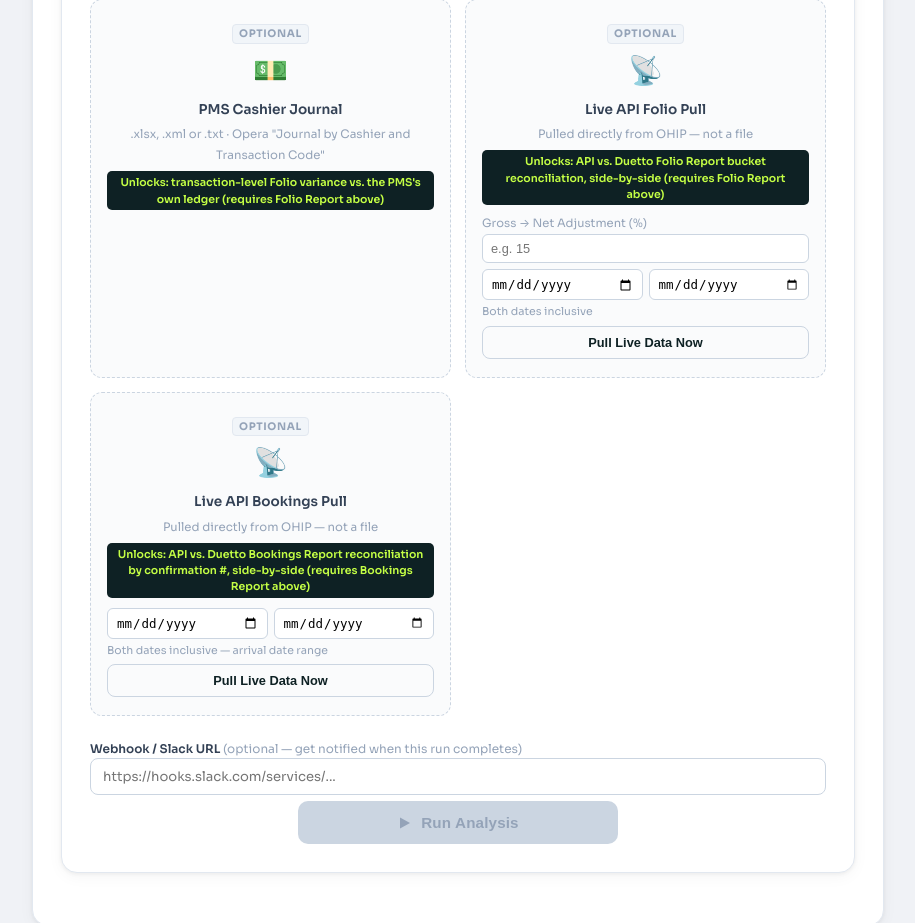
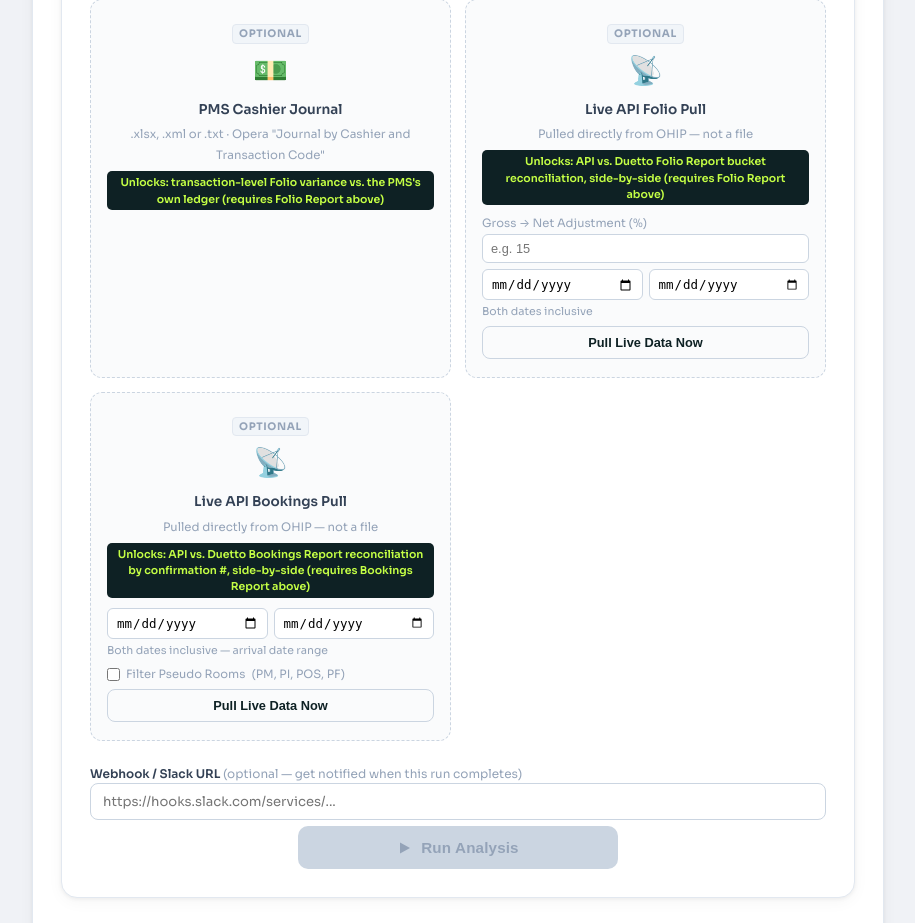
Before and after one commit to tylerlinton-png/Data-Quality-Tool-, a Flask app: page / in a window 1280 px wide. Shown: the part 2259-3182 px from the top of the page, without its empty margins (182-1097 px from the left). Run offline with Flask 3, Linux system fonts and the light colour scheme; data that the repository does not hold is empty.

Commit message:
Add opt-in Pseudo Room filter to API Bookings Comparison
Live OHIP reservations pulls include pseudo/PM room types (PM, PI, POS, PF)
that Duetto's Bookings Report already excludes, showing up as false api_only
discrepancies. Adds a toggle (default off) to filter both sides before
matching, without touching the raw pull/download.

```diff
--- a/app.py
+++ b/app.py
@@ -662,7 +662,18 @@ def analyze_api_folio_variance(api_records, folio_df, adjustment_percent=0.0, to
     }
 
 
-def analyze_api_bookings_variance(api_records, res_df, tolerance=1.0):
+# Pseudo/PM room type codes specific to the API Bookings Comparison — per
+# Nicolas, distinct from PSEUDO_ROOM_TYPES_ORACLE used elsewhere (no PS/PSE,
+# adds PF). Filtering is opt-in via a UI toggle, not automatic — some analysts
+# want to see the raw discrepancies pseudo rooms cause, others don't.
+BOOKINGS_PSEUDO_ROOM_CODES = {'PM', 'PI', 'POS', 'PF'}
+
+
+def _is_bookings_pseudo_room(room_type) -> bool:
+    return str(room_type or '').strip().upper() in BOOKINGS_PSEUDO_ROOM_CODES
+
+
+def analyze_api_bookings_variance(api_records, res_df, tolerance=1.0, filter_pseudo_rooms=False):
     """
     Reservation-level reconciliation between a live OHIP reservations pull and
     Duetto's own Bookings Report, joined on confirmation number — OHIP's
@@ -673,6 +684,13 @@ def analyze_api_bookings_variance(api_records, res_df, tolerance=1.0):
     Each side is one row per reservation here — if a reservation has multiple
     room-stay lines this treats only the first/flattened one, same known
     limitation as the rest of the reservations Browse Data view.
+
+    filter_pseudo_rooms: opt-in toggle. Duetto's Bookings Report may already
+    exclude pseudo/PM room types (PM, PI, POS, PF) while the live OHIP pull
+    does not — when on, both sides are filtered before matching so pseudo
+    rooms don't show up as false api_only discrepancies. The raw pull/download
+    elsewhere in the app is never touched by this — filtering is local to this
+    comparison only.
     """
     if res_df is None or not api_records:
         return None
@@ -686,8 +704,11 @@ def analyze_api_bookings_variance(api_records, res_df, tolerance=1.0):
     rate_col  = next((c for c in res_df.columns if c.upper() in ('RATE_AMOUNT', 'RATE', 'ADR')), None)
     date_col  = next((c for c in res_df.columns if 'STAY_DATE' in c.upper() or c.upper() == 'DATE'), None)
     status_col = next((c for c in res_df.columns if c.upper() in ('RESERVATION_STATUS', 'STATUS', 'SHORT_RESV_STATUS')), None)
+    duetto_room_type_col = next((c for c in res_df.columns if 'ROOM_TYPE' in c.upper() or 'ROOM_CATEGORY' in c.upper()), None)
 
     duetto = res_df.copy()
+    if filter_pseudo_rooms and duetto_room_type_col:
+        duetto = duetto[~duetto[duetto_room_type_col].apply(_is_bookings_pseudo_room)]
     duetto['_CONF']  = duetto[conf_col].astype(str).str.strip()
     duetto['_ROOMS'] = pd.to_numeric(duetto[rooms_col], errors='coerce').fillna(0) if rooms_col else 1
     duetto['_RATE']  = pd.to_numeric(duetto[rate_col], errors='coerce').fillna(0) if rate_col else 0.0
@@ -703,6 +724,8 @@ def analyze_api_bookings_variance(api_records, res_df, tolerance=1.0):
     for r in api_records:
         conf = str(r.get('_confirmationNo') or '').strip()
         if not conf:
+            continue
+        if filter_pseudo_rooms and _is_bookings_pseudo_room(r.get('roomStay.roomType')):
             continue
         rooms = r.get('roomStay.numberOfRooms')
         try:
@@ -763,6 +786,7 @@ def analyze_api_bookings_variance(api_records, res_df, tolerance=1.0):
 
     return {
         'status': 'ok',
+        'filter_pseudo_rooms': filter_pseudo_rooms,
         'matched_count': matched_count,
         'mismatch_count': mismatch_count,
         'api_only_count': api_only_count,
@@ -2201,7 +2225,7 @@ def classify_revenue(row, res_df, folio_analysis=None):
 def run_analysis(dva_raw, res_raw, folio_raw=None, arrivals_raw=None, arrivals_filename='',
                   arrivals_df=None, cashier_journal_raw=None, cashier_journal_filename='',
                   api_folio_records=None, api_folio_adjustment_percent=0.0,
-                  api_bookings_records=None):
+                  api_bookings_records=None, api_bookings_filter_pseudo_rooms=False):
     """
     arrivals_df: pass a pre-built DataFrame (e.g. from a live Oracle OHIP fetch)
     to bypass file parsing entirely. Takes priority over arrivals_raw.
@@ -2245,7 +2269,8 @@ def run_analysis(dva_raw, res_raw, folio_raw=None, arrivals_raw=None, arrivals_f
     api_bookings_variance = None
     if api_bookings_records and res_df is not None:
         try:
-            api_bookings_variance = analyze_api_bookings_variance(api_bookings_records, res_df)
+            api_bookings_variance = analyze_api_bookings_variance(
+                api_bookings_records, res_df, filter_pseudo_rooms=api_bookings_filter_pseudo_rooms)
         except Exception as e:
             api_bookings_variance = {'status': 'error', 'message': str(e)}
     elif api_bookings_records and res_df is None:
@@ -2987,13 +3012,15 @@ def analyze():
         except (ValueError, TypeError):
             api_folio_adjustment_percent = 0.0
         api_bookings_records = json.loads(api_bookings_records_file.read()) if api_bookings_records_file else None
+        api_bookings_filter_pseudo_rooms = (request.form.get('api_bookings_filter_pseudo_rooms') or '').lower() == 'true'
 
         result     = run_analysis(dva_raw, res_raw, folio_raw, arrivals_raw, arrivals_filename,
                                    cashier_journal_raw=cashier_journal_raw,
                                    cashier_journal_filename=cashier_journal_filename,
                                    api_folio_records=api_folio_records,
                                    api_folio_adjustment_percent=api_folio_adjustment_percent,
-                                   api_bookings_records=api_bookings_records)
+                                   api_bookings_records=api_bookings_records,
+                                   api_bookings_filter_pseudo_rooms=api_bookings_filter_pseudo_rooms)
 
         if result.get('no_dva'):
             result['xlsx_b64'] = None
--- a/templates/index.html
+++ b/templates/index.html
@@ -1220,6 +1220,10 @@
             <input type="date" id="api-bookings-pull-end" title="End date (inclusive)" style="flex:1;padding:6px 8px;font-size:.78rem;border:1px solid var(--border-mid);border-radius:6px"/>
           </div>
           <div style="font-size:.68rem;color:var(--muted);margin-top:3px">Both dates inclusive — arrival date range</div>
+          <label style="display:flex;align-items:center;gap:6px;margin-top:8px;font-size:.72rem;color:var(--muted);cursor:pointer">
+            <input type="checkbox" id="api-bookings-filter-pseudo-rooms"/>
+            Filter Pseudo Rooms <span style="font-weight:400">(PM, PI, POS, PF)</span>
+          </label>
           <button type="button" class="oracle-test-btn" id="api-bookings-pull-btn" style="width:100%;margin-top:6px;background:transparent;color:var(--duetto-dark);border:1px solid var(--border-mid)">
             Pull Live Data Now
           </button>
@@ -2427,6 +2431,7 @@
     if (_lastBookingsPull) {
       const bookingsBlob = new Blob([JSON.stringify(_lastBookingsPull.records)], { type: 'application/json' });
       fd.append('api_bookings_records', bookingsBlob, 'api_bookings_records.json');
+      fd.append('api_bookings_filter_pseudo_rooms', document.getElementById('api-bookings-filter-pseudo-rooms').checked ? 'true' : 'false');
     }
 
     const webhookUrl = document.getElementById('webhook-url').value.trim();
@@ -2947,8 +2952,12 @@
         </table>
       </div></div>`;
 
+    const pseudoNote = v.filter_pseudo_rooms
+      ? 'pseudo rooms (PM, PI, POS, PF) filtered from both sides'
+      : 'pseudo rooms not filtered — toggle on before pulling to exclude PM/PI/POS/PF';
+
     content.innerHTML = `
-      <div class="section-label">API Bookings Pull vs. Duetto Bookings Report <span style="font-weight:400;color:var(--muted);text-transform:none;letter-spacing:0">(joined by confirmation #)</span></div>
+      <div class="section-label">API Bookings Pull vs. Duetto Bookings Report <span style="font-weight:400;color:var(--muted);text-transform:none;letter-spacing:0">(joined by confirmation # — ${pseudoNote})</span></div>
       <div class="accuracy-row">
         <div class="acc-card"><div class="acc-icon">✓</div><div><div class="acc-label">Matched Reservations</div><div class="acc-value">${v.matched_count}</div></div></div>
         <div class="acc-card"><div class="acc-icon">⚠</div><div><div class="acc-label">Rooms/Rate Mismatches</div><div class="acc-value">${v.mismatch_count}</div></div></div>
```
